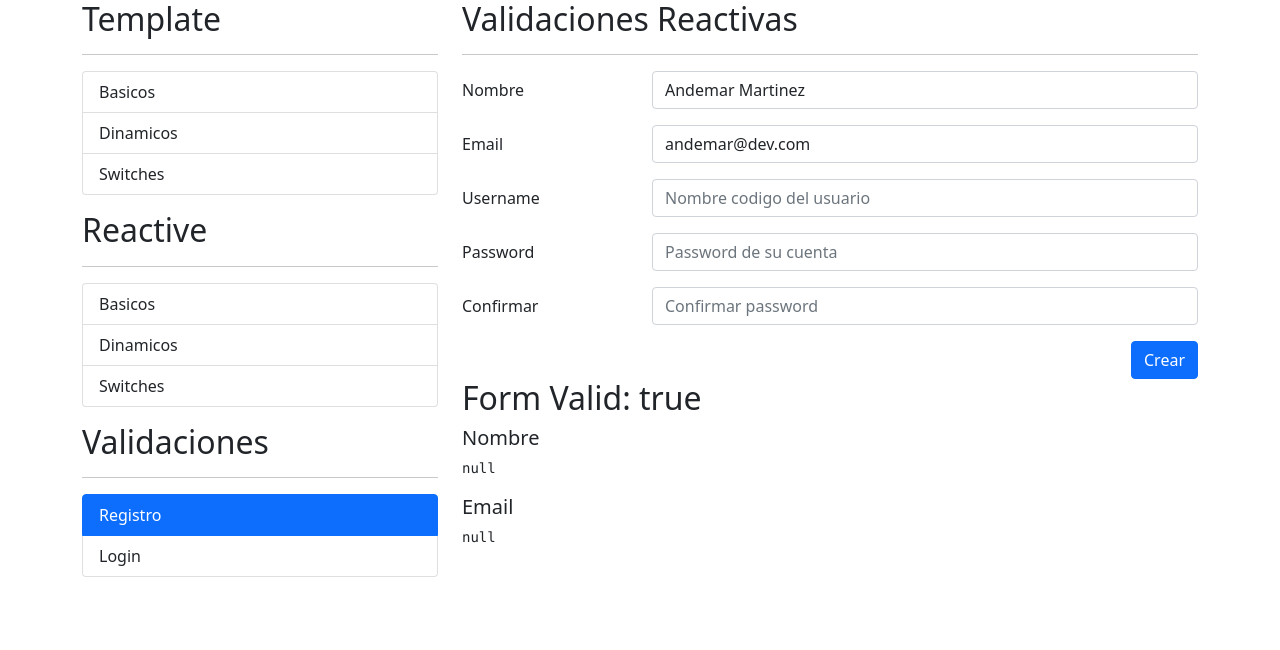
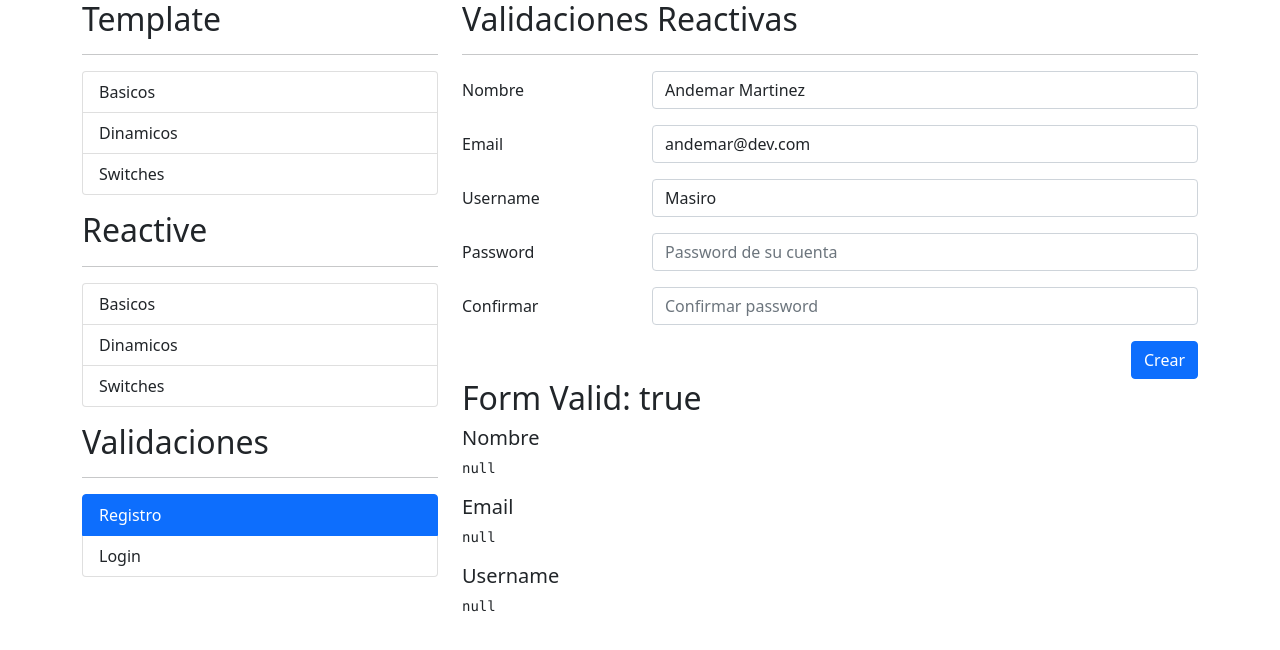
Before and after one commit to andemar-cursos/c.Angular_cero_experto_2021, an Angular app in the folder 06-formulariosApp/: page /auth/registro in a window 1280 px wide. Shown: the top 650 px of the page. Built offline with nearby package versions, Linux system fonts and the light colour scheme.

Commit message:
18-8 -> Validaciones personalizadas
- Se creo un metodo, el cual es referenciado en el arreglo de validadores sincronos.

```diff
--- a/06-formulariosApp/src/app/auth/pages/registro/registro.component.html
+++ b/06-formulariosApp/src/app/auth/pages/registro/registro.component.html
@@ -39,17 +39,23 @@
         <label class="col-sm-3 col-form-label">Username</label>
         <div class="col-sm-9">
           <input
+            autocomplete="off"
             type="text"
             class="form-control"
             placeholder="Nombre codigo del usuario"
+            formControlName="username"
           />
         </div>
+        <span class="form-text text-danger" *ngIf="campoNoValido('username')">
+          El username no puede ser 'andemar'
+        </span>
       </div>
       <!-- Password -->
       <div class="row mb-3">
         <label class="col-sm-3 col-form-label">Password</label>
         <div class="col-sm-9">
           <input
+            autocomplete="off"
             type="password"
             class="form-control"
             placeholder="Password de su cuenta"
@@ -83,3 +89,6 @@
 
 <h5>Email</h5>
 <pre>{{ miFormulario.controls.email.errors | json }}</pre>
+
+<h5>Username</h5>
+<pre>{{ miFormulario.controls.username.errors | json }}</pre>
--- a/06-formulariosApp/src/app/auth/pages/registro/registro.component.ts
+++ b/06-formulariosApp/src/app/auth/pages/registro/registro.component.ts
@@ -1,5 +1,10 @@
 import { Component, OnInit } from '@angular/core';
-import { FormGroup, FormBuilder, Validators } from '@angular/forms';
+import {
+  FormGroup,
+  FormBuilder,
+  Validators,
+  FormControl,
+} from '@angular/forms';
 
 @Component({
   selector: 'app-registro',
@@ -13,6 +18,12 @@
   nombreApellidoPattern: string = '([a-zA-Z+]+) ([a-zA-Z]+)';
   emailPattern: string = '^[a-z0-9._%+-]+@[a-z0-9.-]+\\.[a-z]{2,4}$';
 
+  noPuedeSerStrider(control: FormControl): any | null {
+    const valor: string = control.value?.trim().toLowerCase();
+
+    return valor === 'andemar' ? { noAndemar: true } : null;
+  }
+
   // Atributos
   miFormulario: FormGroup = this.fb.group({
     nombre: [
@@ -20,6 +31,7 @@
       [Validators.required, Validators.pattern(this.nombreApellidoPattern)],
     ],
     email: ['', [Validators.required, Validators.pattern(this.emailPattern)]],
+    username: ['', [Validators.required, this.noPuedeSerStrider]],
   });
 
   // Constructor
@@ -29,6 +41,7 @@
     this.miFormulario.reset({
       nombre: 'Andemar Martinez',
       email: 'andemar@dev.com',
+      username: 'Masiro',
     });
   }
 
```
